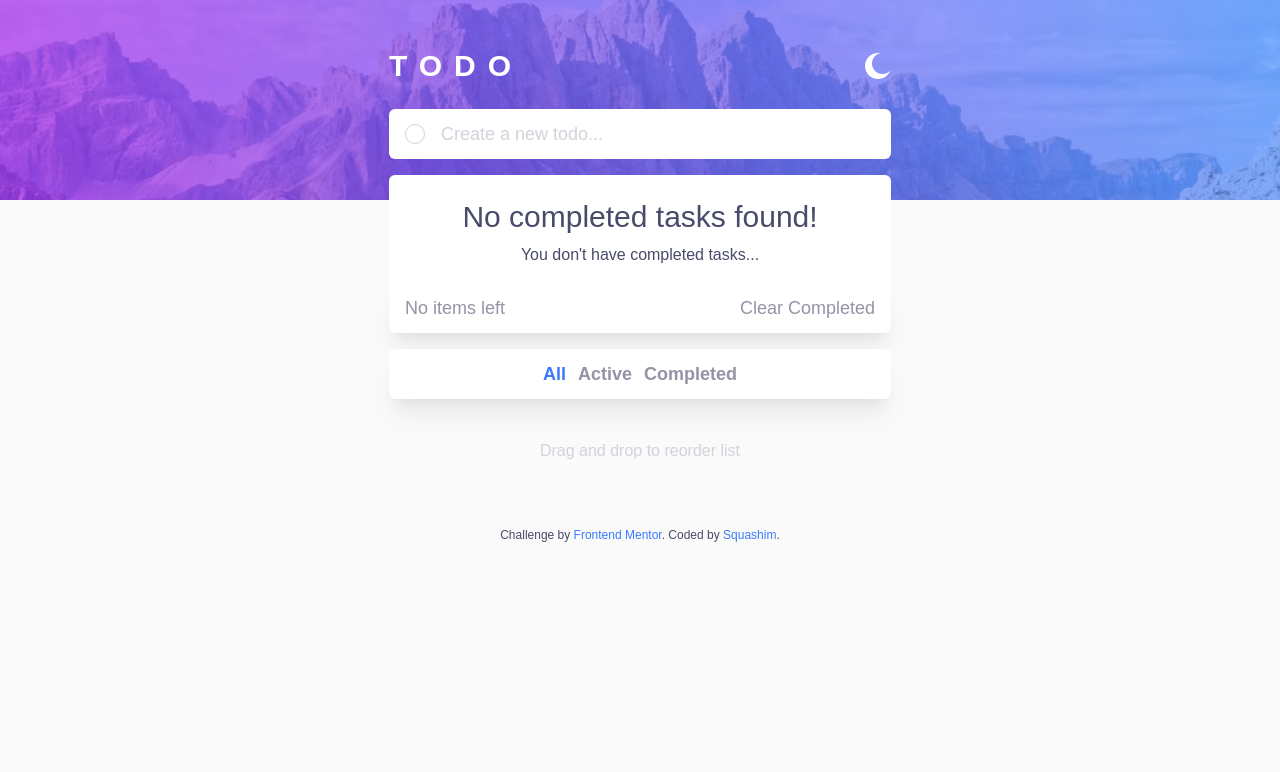
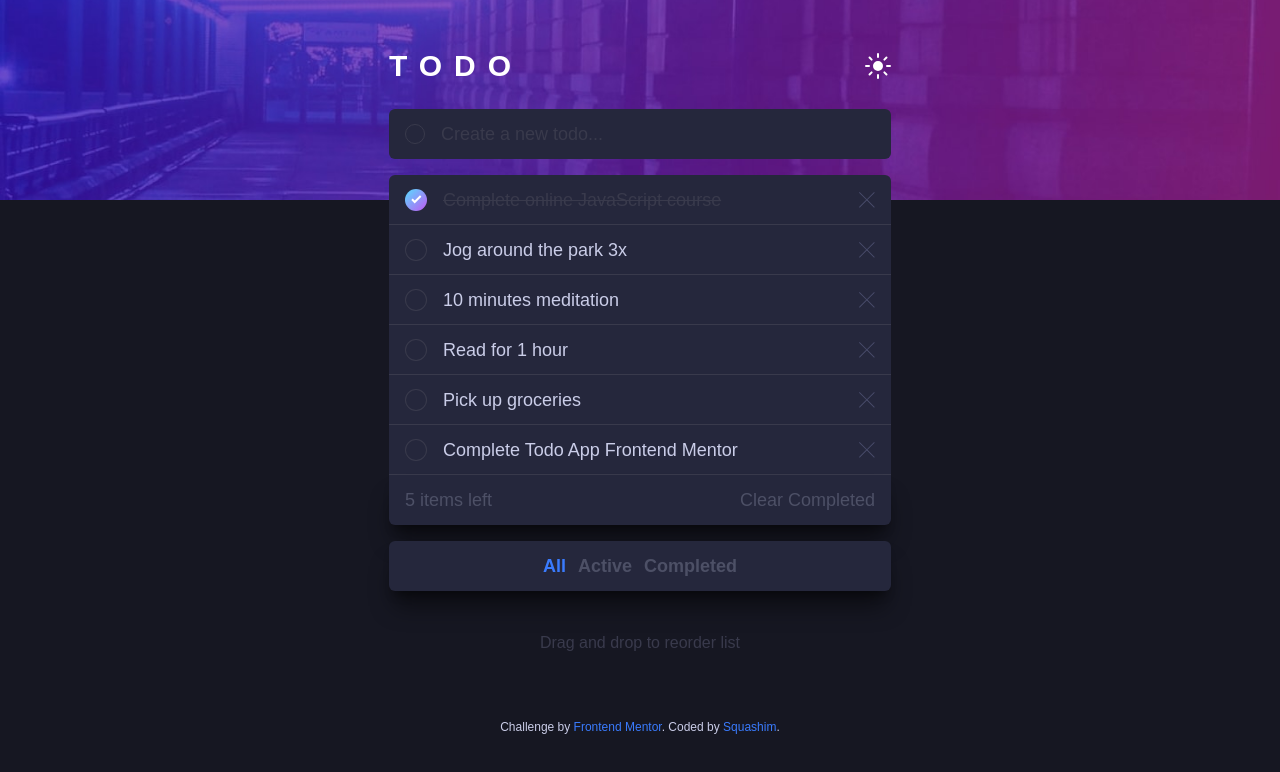
Before and after one commit to Squashim/todo-app, a React (Create React App) app: page / in a window 1280 px wide. Shown: the top 772 px of the page. Built offline with nearby package versions, Linux system fonts and the light colour scheme.

Commit message:
General cleanup and fixing dragging bug

```diff
--- a/src/components/FilterButton.js
+++ b/src/components/FilterButton.js
@@ -1,9 +1,9 @@
 import React from "react";
 
-const FilterButton = ({ name, isPressed, setFilter }) => {
+const FilterButton = ({ name, isPressed, updateFilter }) => {
 	return (
 		<button
-			onClick={() => setFilter(name)}
+			onClick={() => updateFilter(name)}
 			className={
 				isPressed
 					? "sm:text-lg capitalize font-bold cursor-pointer text-sm  text-primary"
--- a/src/components/FilterContainer.js
+++ b/src/components/FilterContainer.js
@@ -1,7 +1,7 @@
 import React from "react";
 import FilterButton from "./FilterButton";
 
-const FilterContainer = ({ filter, setFilter }) => {
+const FilterContainer = ({ filter, updateFilter }) => {
 	const FILTER_MAP = {
 		all: () => true,
 		active: (todo) => !todo.isComplete,
@@ -14,7 +14,7 @@ const FilterContainer = ({ filter, setFilter }) => {
 		<FilterButton
 			key={name}
 			name={name}
-			setFilter={setFilter}
+			updateFilter={updateFilter}
 			isPressed={name === filter}
 		/>
 	));
--- a/src/components/Main.js
+++ b/src/components/Main.js
@@ -4,102 +4,76 @@ import FilterContainer from "./FilterContainer";
 import TodoInput from "./TodoInput";
 import TodoList from "./TodoList";
 import TodosInfoContainer from "./TodosInfoContainer";
+import templateTodos from "../data/template.json";
 
 const Main = () => {
-	const [todos, setTodos] = useState(
-		JSON.parse(localStorage.getItem("todoList")) || []
-	);
+	const MY_TASKS = localStorage.getItem("todoList")
+		? JSON.parse(localStorage.getItem("todoList"))
+		: [...templateTodos];
+	const [todos, setTodos] = useState(MY_TASKS);
 
 	const [filter, setFilter] = useState(
 		JSON.parse(localStorage.getItem("filter")) || "all"
 	);
 
+	useEffect(() => {
+		localStorage.setItem("todoList", JSON.stringify(todos));
+	}, [todos]);
+
 	const addTodo = (todo) => {
 		if (!todo.text || /^\s*$/.test(todo.text)) {
 			return;
 		}
-		const newTodos = [todo, ...todos];
-		localStorage.setItem("todoList", JSON.stringify(newTodos));
-		setTodos(newTodos);
+		setTodos((todos) => [...todos, todo]);
 	};
 
 	const completeTodo = (id) => {
-		let updatedTodos = todos.map((todo) => {
-			if (todo.id === id) {
-				todo.isCompleted = !todo.isCompleted;
-			}
-			return todo;
-		});
-		localStorage.setItem("todoList", JSON.stringify(updatedTodos));
-		setTodos(updatedTodos);
+		const newList = [...todos];
+		const editTodo = newList.find((todo) => todo.id === id);
+		if (editTodo) {
+			editTodo.isCompleted = !editTodo.isCompleted;
+		}
+		setTodos(newList);
 	};
 
 	const removeTodo = (id) => {
 		const removedArr = [...todos].filter((todo) => todo.id !== id);
-		localStorage.setItem("todoList", JSON.stringify(removedArr));
 		setTodos(removedArr);
 	};
 
 	const clearCompleted = () => {
-		const removedArr = [...todos].filter((todo) => todo.isCompleted !== true);
-		localStorage.setItem("todoList", JSON.stringify(removedArr));
+		const removedArr = [...todos].filter((todo) => !todo.isCompleted);
 		setTodos(removedArr);
 	};
 
-	const handleOnDragEnd = (result) => {
-		if (!result.destination) return;
-		let list;
-		switch (filter) {
-			case "all":
-				list = [...todos];
-				const [reorderedList] = list.splice(result.source.index, 1);
-				list.splice(result.destination.index, 0, reorderedList);
-				localStorage.setItem("todoList", JSON.stringify(list));
-				setTodos(list);
-				break;
-			default:
-				return;
-		}
+	const updateFilter = (selected) => {
+		setFilter(selected);
+	};
+
+	const updateTodos = (updatedList) => {
+		setTodos(updatedList);
 	};
 
 	return (
 		<main className='max-w-[550px] mx-auto w-full flex flex-col p-6 items-center mt-[-115px] '>
 			{/* Todos input */}
-			<TodoInput onSubmit={addTodo} />
+			<TodoInput addTodo={addTodo} />
 
 			{/* Todos list */}
-			{filter === "all" ? (
-				<TodoList
-					todos={todos}
-					completeTodo={completeTodo}
-					removeTodo={removeTodo}
-					handleOnDragEnd={handleOnDragEnd}
-				/>
-			) : filter === "active" ? (
-				<TodoList
-					todos={todos.filter((todo) => !todo.isCompleted)}
-					completeTodo={completeTodo}
-					removeTodo={removeTodo}
-					handleOnDragEnd={handleOnDragEnd}
-				/>
-			) : (
-				<TodoList
-					todos={todos.filter((todo) => todo.isCompleted)}
-					completeTodo={completeTodo}
-					removeTodo={removeTodo}
-					handleOnDragEnd={handleOnDragEnd}
-				/>
-			)}
-
-			{/* Todos info */}
-			<TodosInfoContainer
+			<TodoList
 				todos={todos}
+				completeTodo={completeTodo}
+				updateTodos={updateTodos}
+				removeTodo={removeTodo}
 				filter={filter}
 				clearCompleted={clearCompleted}
 			/>
 
+			{/* Todos info */}
+			<TodosInfoContainer todos={todos} clearCompleted={clearCompleted} />
+
 			{/* Filter container */}
-			<FilterContainer filter={filter} setFilter={setFilter} />
+			<FilterContainer filter={filter} updateFilter={updateFilter} />
 		</main>
 	);
 };
--- a/src/components/Placeholder.js
+++ /dev/null
@@ -1,24 +0,0 @@
-import React from "react";
-
-const Placeholder = ({ filter }) => {
-	return (
-		<div className='text-center w-full bg-bgTodo rounded-t-md p-4'>
-			<h2 className='sm:text-3xl text-2xl sm:my-2 text-textColor'>
-				{filter === "all"
-					? "No tasks found!"
-					: filter === "active"
-					? "No active tasks found!"
-					: "No completed tasks found!"}
-			</h2>
-			<p className='text-textColor sm:text-base mt-2 text-xs'>
-				{filter === "all"
-					? "Add a new one..."
-					: filter === "active"
-					? "You don't have active tasks..."
-					: "You don't have completed tasks..."}
-			</p>
-		</div>
-	);
-};
-
-export default Placeholder;
--- a/src/components/Todo.js
+++ b/src/components/Todo.js
@@ -2,28 +2,36 @@ import React from "react";
 import close from "../assets/icon-cross.svg";
 import check from "../assets/icon-check.svg";
 import { Draggable } from "react-beautiful-dnd";
+import { useState } from "react";
 
-const Todo = ({ todos, completeTodo, removeTodo }) => {
-	return todos.map((todo, index) => (
-		<Draggable key={todo.id} draggableId={todo.id.toString()} index={index}>
+const Todo = ({ index, id, isCompleted, completeTodo, removeTodo, text }) => {
+	const [completed, setCompleted] = useState(isCompleted);
+
+	const updateItemStatus = (id) => {
+		completeTodo(id);
+		setCompleted(!completed);
+	};
+
+	return (
+		<Draggable key={id} draggableId={id.toString()} index={index}>
 			{(provided) => (
 				<div
 					{...provided.draggableProps}
 					{...provided.dragHandleProps}
+					id={id}
+					key={id}
 					ref={provided.innerRef}
 					className=' flex items-center h-full min-h-[50px] bg-bgTodo px-4 border-b border-b-elementsColor w-full first:rounded-t-md'>
 					<div className='w-full h-full flex items-center'>
 						{/* Circle */}
 						<div
-							onClick={
-								todo.isCompleted ? undefined : () => completeTodo(todo.id)
-							}
+							onClick={isCompleted ? undefined : () => updateItemStatus(id)}
 							className={
-								todo.isCompleted
+								isCompleted
 									? "min-w-[22px] min-h-[22px] flex items-center justify-center rounded-full bg-gradient-to-br from-gradientFrom to-gradientTo mr-4"
 									: "flex items-center justify-center rounded-full cursor-pointer min-w-[22px] min-h-[22px] mr-4 bg-elementsColor hover:bg-gradient-to-br from-gradientFrom to-gradientTo"
 							}>
-							{todo.isCompleted ? (
+							{isCompleted ? (
 								<img src={check} alt='' />
 							) : (
 								<div className='bg-bgTodo rounded-full w-[20px] h-[20px] '></div>
@@ -32,23 +40,23 @@ const Todo = ({ todos, completeTodo, removeTodo }) => {
 						{/* Text */}
 						<div
 							className={
-								todo.isCompleted
+								isCompleted
 									? "sm:text-lg text-xs my-auto text-elementsColor decoration-elementsColor line-through"
 									: "sm:text-lg cursor-pointer text-xs my-auto text-textColor"
 							}>
-							{todo.text}
+							{text}
 						</div>
 						{/* Close */}
 						<div
 							className='mr-0 ml-auto cursor-pointer '
-							onClick={() => removeTodo(todo.id)}>
+							onClick={() => removeTodo(id)}>
 							<img src={close} alt='' className='w-[16px] h-[16px]' />
 						</div>
 					</div>
 				</div>
 			)}
 		</Draggable>
-	));
+	);
 };
 
 export default Todo;
--- a/src/components/TodoInput.js
+++ b/src/components/TodoInput.js
@@ -1,20 +1,17 @@
 import React, { useState } from "react";
 
-const TodoInput = (props) => {
-	const [input, setInput] = useState("");
-
-	const handleChange = (e) => {
-		setInput(e.target.value);
-	};
+const TodoInput = ({ addTodo }) => {
+	const [text, setText] = useState("");
 
 	const handleSubmit = (e) => {
 		e.preventDefault();
-		props.onSubmit({
+		const newValue = {
 			id: Math.floor(Math.random() * 10000),
-			text: input,
+			text: text,
 			isCompleted: false,
-		});
-		setInput("");
+		};
+		addTodo(newValue);
+		setText("");
 	};
 	return (
 		<div className=' flex items-center w-full min-h-[50px] mb-4 h-full bg-bgTodo rounded-md px-4'>
@@ -24,8 +21,8 @@ const TodoInput = (props) => {
 					maxLength={30}
 					type='text'
 					name='text'
-					onChange={handleChange}
-					value={input}
+					onChange={(e) => setText(e.target.value)}
+					value={text}
 					placeholder='Create a new todo...'
 					className='sm:text-lg placeholder:sm:text-lg w-full caret-primary bg-transparent text-sm text-textColor placeholder:text-elementsColor border-none outline-none'
 				/>
--- a/src/components/TodoList.js
+++ b/src/components/TodoList.js
@@ -1,26 +1,77 @@
 import React from "react";
-import Placeholder from "./Placeholder";
 import Todo from "./Todo";
 import { DragDropContext, Droppable } from "react-beautiful-dnd";
 
-const TodoList = ({ todos, completeTodo, removeTodo, handleOnDragEnd }) => {
+const TodoList = ({ todos, updateTodos, filter, completeTodo, removeTodo }) => {
+	const renderedList = todos.map(({ id, text, isCompleted }, index) => {
+		return (
+			<Todo
+				key={id}
+				index={index}
+				id={id}
+				text={text}
+				removeTodo={removeTodo}
+				completeTodo={completeTodo}
+				isCompleted={isCompleted}
+			/>
+		);
+	});
+
+	const renderedListActive = todos.map(({ id, text, isCompleted }, index) => {
+		if (isCompleted) return "";
+		return (
+			<Todo
+				key={id}
+				index={index}
+				id={id}
+				text={text}
+				removeTodo={removeTodo}
+				completeTodo={completeTodo}
+				isCompleted={isCompleted}
+			/>
+		);
+	});
+
+	const renderedListCompleted = todos.map(
+		({ id, text, isCompleted }, index) => {
+			if (!isCompleted) return "";
+			return (
+				<Todo
+					key={id}
+					index={index}
+					id={id}
+					text={text}
+					removeTodo={removeTodo}
+					completeTodo={completeTodo}
+					isCompleted={isCompleted}
+				/>
+			);
+		}
+	);
+
+	const renderedFilteredList = () => {
+		if (filter === "active") return renderedListActive;
+		else if (filter === "completed") return renderedListCompleted;
+		else return renderedList;
+	};
+
+	const handleOnDragEnd = (result) => {
+		if (!result.destination) return;
+		const updatedList = Array.from(todos);
+		const [reorderedItem] = updatedList.splice(result.source.index, 1);
+		updatedList.splice(result.destination.index, 0, reorderedItem);
+		updateTodos(updatedList);
+	};
+
 	return (
 		<DragDropContext onDragEnd={handleOnDragEnd}>
-			<Droppable droppableId='todo'>
+			<Droppable droppableId='list'>
 				{(provided) => (
 					<div
 						className='w-full h-full'
 						{...provided.droppableProps}
 						ref={provided.innerRef}>
-						{todos.length === 0 ? (
-							<Placeholder />
-						) : (
-							<Todo
-								todos={todos}
-								completeTodo={completeTodo}
-								removeTodo={removeTodo}
-							/>
-						)}
+						{renderedFilteredList()}
 						{provided.placeholder}
 					</div>
 				)}
@@ -30,49 +81,3 @@ const TodoList = ({ todos, completeTodo, removeTodo, handleOnDragEnd }) => {
 };
 
 export default TodoList;
-
-// : filter === "active" ? (
-//     	<DragDropContext onDragEnd={handleOnDragEnd}>
-//     		<Droppable droppableId='todo'>
-//     			{(provided) => (
-//     				<div
-//     					className='w-full h-full'
-//     					{...provided.droppableProps}
-//     					ref={provided.innerRef}>
-//     					{todos.filter((todo) => !todo.isCompleted).length === 0 ? (
-//     						<Placeholder filter={filter} />
-//     					) : (
-//     						<Todo
-//     							todos={todos.filter((todo) => !todo.isCompleted)}
-//     							completeTodo={completeTodo}
-//     							removeTodo={removeTodo}
-//     						/>
-//     					)}
-//     					{provided.placeholder}
-//     				</div>
-//     			)}
-//     		</Droppable>
-//     	</DragDropContext>
-//     ) : (
-//     	<DragDropContext onDragEnd={handleOnDragEnd}>
-//     		<Droppable droppableId='todo'>
-//     			{(provided) => (
-//     				<div
-//     					className='w-full h-full'
-//     					{...provided.droppableProps}
-//     					ref={provided.innerRef}>
-//     					{todos.filter((todo) => todo.isCompleted).length === 0 ? (
-//     						<Placeholder filter={filter} />
-//     					) : (
-//     						<Todo
-//     							todos={todos.filter((todo) => todo.isCompleted)}
-//     							completeTodo={completeTodo}
-//     							removeTodo={removeTodo}
-//     						/>
-//     					)}
-//     					{provided.placeholder}
-//     				</div>
-//     			)}
-//     		</Droppable>
-//     	</DragDropContext>
-//     );
--- a/src/components/TodosInfoContainer.js
+++ b/src/components/TodosInfoContainer.js
@@ -1,18 +1,16 @@
 import React from "react";
 
-const TodosInfoContainer = ({ todos, filter, clearCompleted }) => {
+const TodosInfoContainer = ({ todos, clearCompleted }) => {
+	const getItemsLeft = () => {
+		let completedTodos = 0;
+		let total = todos.length;
+		completedTodos = todos.filter((todo) => todo.isCompleted).length;
+		return total - completedTodos;
+	};
 	return (
 		<div className='shadow-shadowColor shadow-xl  flex items-center h-full min-h-[50px] bg-bgTodo px-4 w-full rounded-b-md'>
 			<div className='sm:text-lg text-xs text-secondaryTextColor flex items-center justify-between w-full'>
-				<p>
-					{todos.length === 0
-						? "No items left"
-						: filter === "all"
-						? `${todos.length} items left`
-						: filter === "active"
-						? `${todos.filter((todo) => !todo.isCompleted).length} items left`
-						: `${todos.filter((todo) => todo.isCompleted).length} items left`}
-				</p>
+				<p>{`${getItemsLeft()} items left`}</p>
 				<p
 					onClick={clearCompleted}
 					className='cursor-pointer hover:text-hoverColor'>
--- /dev/null
+++ b/src/data/template.json
@@ -0,0 +1,32 @@
+[
+	{
+		"id": 1,
+		"text": "Complete online JavaScript course",
+		"isCompleted": true
+	},
+	{
+		"id": 2,
+		"text": "Jog around the park 3x",
+		"isCompleted": false
+	},
+	{
+		"id": 3,
+		"text": "10 minutes meditation",
+		"isCompleted": false
+	},
+	{
+		"id": 4,
+		"text": "Read for 1 hour",
+		"isCompleted": false
+	},
+	{
+		"id": 5,
+		"text": "Pick up groceries",
+		"isCompleted": false
+	},
+	{
+		"id": 6,
+		"text": "Complete Todo App Frontend Mentor",
+		"isCompleted": false
+	}
+]
--- a/src/pages/Home.js
+++ b/src/pages/Home.js
@@ -5,7 +5,7 @@ import Main from "../components/Main";
 
 const Home = () => {
 	const [theme, setTheme] = useState(
-		localStorage.getItem("theme") || "light-theme"
+		localStorage.getItem("theme") || "dark-theme"
 	);
 
 	useEffect(() => {
```
